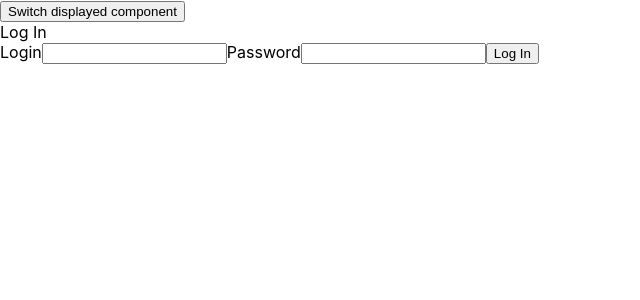
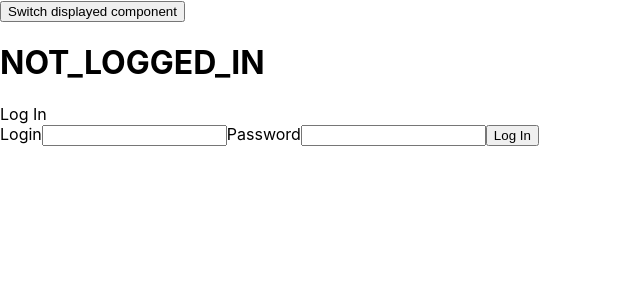
Before and after one commit to Sienkowski99/FirstWebService, a React (Create React App) app in the folder react_version_of_the_project/: page / in a window 1280 px wide. Shown: the top 300 px of the page, without its empty margins (0-640 px from the left). Built offline with nearby package versions, Linux system fonts and the light colour scheme.

Commit message:
react changes

```diff
--- a/react_version_of_the_project/src/App.js
+++ b/react_version_of_the_project/src/App.js
@@ -16,18 +16,41 @@ function App() {
   //   width: "100%",
   //   height: "100%",
   // };
-  const [userState, setUserState] = useState({
+  // constructor() {
+  //   super()
+  //   this.state = {
+  //     user: {},
+  //     status: "NOT_LOGGED_IN",
+  //   }
+  // }
+
+  const [userStatus, setUserStatus] = useState({
     user: {},
-    status: "NOT_LOGGED_IN"
-  })
+    status: "NOT_LOGGED_IN",
+    bla: "sdoiqjw",
+  });
+
+  const [serverResponse, setServerResponse] = useState({});
+
+  const changeServerResponse = (srvRes) => {
+    setServerResponse(srvRes);
+    console.log("server response has been changed");
+  };
+  const changeUserStatus = (newUserData) => {
+    setUserStatus(newUserData);
+    console.log("user is being changed in app.js", userStatus);
+  };
+
   const [mainComponents, setMainComponents] = useState([
-    <LoginForm pickComponent={pickComponent} />,
-    <RegisterForm />,
-    // <Dashboard />,
+    "LoginForm",
+    "RegisterForm",
+    "Dashboard",
   ]);
+
   const [displayedComponent, setDisplayedComponent] = useState(
     mainComponents[0]
   );
+
   function pickComponent(component) {
     if (component === "next") {
       nextComponent();
@@ -35,6 +58,7 @@ function App() {
       setDisplayedComponent(component);
     }
   }
+
   function nextComponent() {
     if (
       mainComponents.indexOf(displayedComponent) + 1 >=
@@ -47,6 +71,10 @@ function App() {
       );
     }
   }
+
+  useEffect(() => {
+    console.log("User status has been changed in App.js", userStatus);
+  }, [userStatus]);
 
   return (
     <div className="App">
@@ -68,7 +96,30 @@ function App() {
         <button onClick={() => pickComponent("next")}>
           Switch displayed component
         </button>
-        {displayedComponent}
+        {displayedComponent === "LoginForm" ? (
+          <LoginForm
+            pickComponent={pickComponent}
+            userStatus={userStatus}
+            changeUserStatus={changeUserStatus}
+            changeServerResponse={changeServerResponse}
+          />
+        ) : null}
+        {displayedComponent === "RegisterForm" ? (
+          <RegisterForm
+            pickComponent={pickComponent}
+            userStatus={userStatus}
+            changeUserStatus={changeUserStatus}
+          />
+        ) : null}
+        {displayedComponent === "Dashboard" ? (
+          <Dashboard
+            pickComponent={pickComponent}
+            userStatus={userStatus}
+            changeUserStatus={changeUserStatus}
+            serverResponse={serverResponse}
+            changeServerResponse={changeServerResponse}
+          />
+        ) : null}
       </div>
     </div>
   );
--- a/react_version_of_the_project/src/components/Dashboard.js
+++ b/react_version_of_the_project/src/components/Dashboard.js
@@ -9,12 +9,12 @@ const Dashboard = (props) => {
     alignItems: "top",
     width: "80%",
   };
-
+  // console.log(props.showUserStatus());
   function handleSubmit(event) {
     event.preventDefault();
-    let x = new Date();
-    console.log(x.getDay());
-    console.log(typeof pickedDate);
+    // let x = new Date();
+    // console.log(x.getDay());
+    // console.log(typeof pickedDate);
     axios
       .post("http://127.0.0.1:8000/addUserToDB", {
         date: pickedDate,
@@ -23,13 +23,14 @@ const Dashboard = (props) => {
       .then((res) => console.log(res))
       .catch((err) => console.log(err));
   }
-  console.log(props.resData);
+  // console.log(props.userStatus);
   const [todaysDate, setTodaysDate] = useState(new Date());
   const [pickedDate, setPickedDate] = useState(new Date());
-  const [resData, setResData] = useState(props.resData);
+  const [resData, setResData] = useState(props.serverResponse.data);
   // const [monthWithYear, setMonthWithYear] = useState(props.month);
   return (
     <div>
+      <h1>{props.userStatus.status}</h1>
       <form onSubmit={handleSubmit}>
         <label>
           Pick the date and time that you're willing to sacrifice for meeting up
--- a/react_version_of_the_project/src/components/LoginForm.js
+++ b/react_version_of_the_project/src/components/LoginForm.js
@@ -1,4 +1,4 @@
-import React, { useState } from "react";
+import React, { useState, useEffect } from "react";
 // import { Formik } from 'formik';
 import Dashboard from "./Dashboard";
 const axios = require("axios");
@@ -21,6 +21,7 @@ const LoginForm = (props) => {
   };
   const [login, setLogin] = useState("");
   const [password, setPassword] = useState("");
+  const [userStatusLogin, setUserStatusLogin] = useState(props.userStatus);
 
   const API_URL_checkuser =
     window.location.hostname === "localhost"
@@ -33,17 +34,43 @@ const LoginForm = (props) => {
     axios
       .post(API_URL_checkuser, { login: login, password: password })
       .then((res) => {
-        console.log(res.data);
-        if (res.data.state) {
-          //   event.form.reset();
-          props.pickComponent(<Dashboard resData={res.data} />);
-        }
+        // setUserStatusLogin();
+        props.changeUserStatus({
+          user: {
+            login: login,
+          },
+          status: "LOGGED_IN",
+        });
+        // console.log(userStatusLogin);
+        // props.showUserStatus();
+        // console.log(res.data);
+        // console.log(props.returnUserStatus());
+        props.changeServerResponse(res);
+        props.pickComponent(
+          "Dashboard"
+          // <Dashboard resData={res.data} userStatus={props.userStatus} />
+        );
+        // if (res.data.state) {
+        //   event.form.reset();
+
+        // }
       })
-      .catch((err) => console.log(err));
+      .then((x) =>
+        console.log("iauhdioajhoiwd", userStatusLogin, props.userStatus)
+      )
+      // .then((x) => console.log(userStatusLogin))
+      .catch((err) => alert(err));
   }
-
+  console.log(props.userStatus);
+  const [zalogowany, setZalogowany] = useState(props.userStatus);
+  useEffect(() => {
+    // setZalogowany(props.userStatus);
+    console.log("ZMIANAAAAAAAA");
+    console.log(props.userStatus);
+  }, [props.userStatus]);
   return (
     <div>
+      <h1>{props.userStatus.status}</h1>
       <label>Log In</label>
       <form onSubmit={handleSubmit}>
         <label>Login</label>
```
